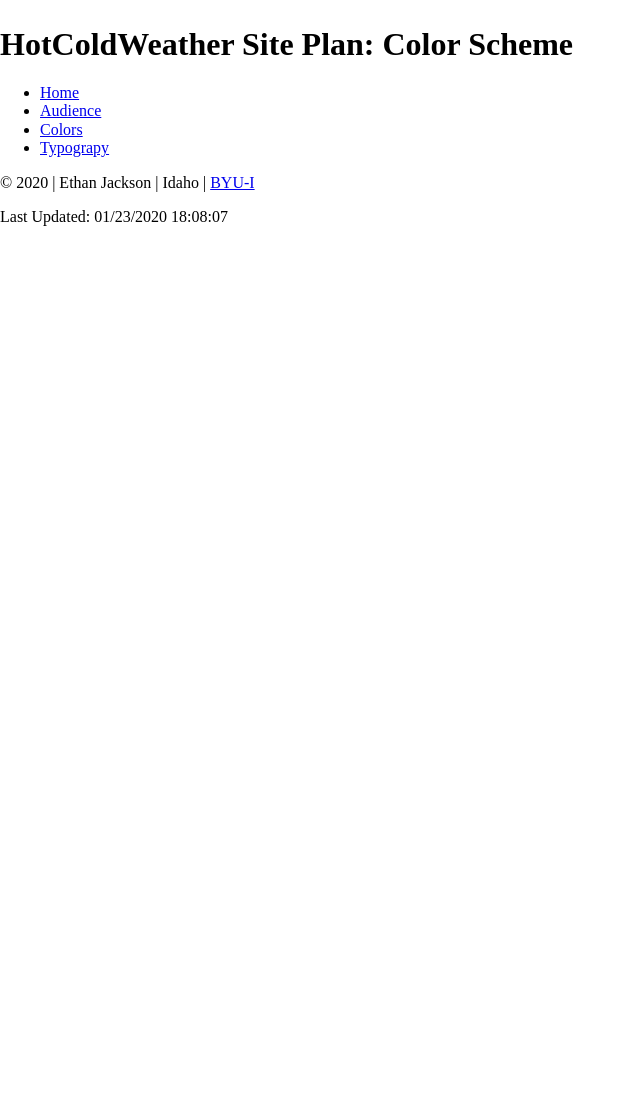
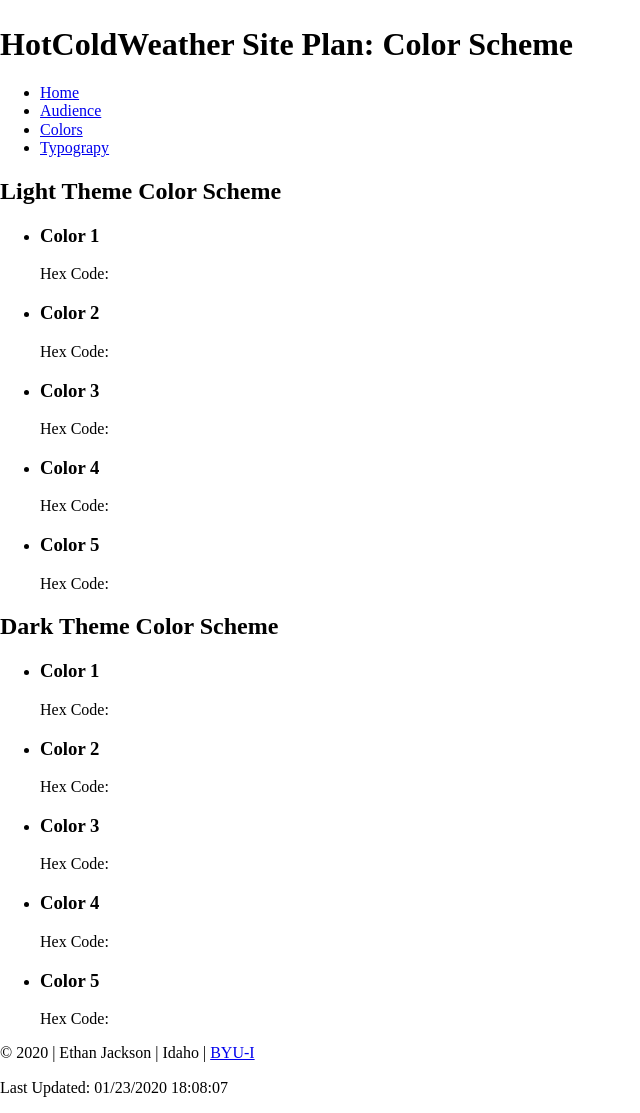
Before and after one commit to Jacksone250/Jacksone250.github.io, a plain HTML site: page lesson3/colors-scheme.html in a window 1280 px wide. Shown: the part 577-1690 px from the top of the page, without its empty margins (0-640 px from the left). Before the commit the page ends 819 px from the top, so only its background shows below. Drawn offline with Linux system fonts and the light colour scheme.

Commit message:
html 2nd draft

```diff
--- a/lesson3/colors-scheme.html
+++ b/lesson3/colors-scheme.html
@@ -38,7 +38,53 @@
     <main>
         <!-- hey this is  a comment use ctrl + /  -->
         <!-- Add your code here to describe the color scheme of the web site -->
+        <h2>Light Theme Color Scheme</h2>
+            <ul>
+                <li>
+                    <h3>Color 1</h3>
+                    <p>Hex Code: </p>
+                </li>
+                <li>
+                    <h3>Color 2</h3>
+                    <p>Hex Code: </p>
+                </li>
+                <li>
+                    <h3>Color 3</h3>
+                    <p>Hex Code: </p>
+                </li>
+                <li>
+                    <h3>Color 4</h3>
+                    <p>Hex Code: </p>
+                </li>
+                <li>
+                    <h3>Color 5</h3>
+                    <p>Hex Code: </p>
+                </li>
+            </ul>
 
+        <h2>Dark Theme Color Scheme</h2>
+        <ul>
+            <li>
+                <h3>Color 1</h3>
+                <p>Hex Code: </p>
+            </li>
+            <li>
+                <h3>Color 2</h3>
+                <p>Hex Code: </p>
+            </li>
+            <li>
+                <h3>Color 3</h3>
+                <p>Hex Code: </p>
+            </li>
+            <li>
+                <h3>Color 4</h3>
+                <p>Hex Code: </p>
+            </li>
+            <li>
+                <h3>Color 5</h3>
+                <p>Hex Code: </p>
+            </li>
+        </ul>
 
 
 
```
Also changed, not shown: lesson3/typography.html (+25 -1 lines).
